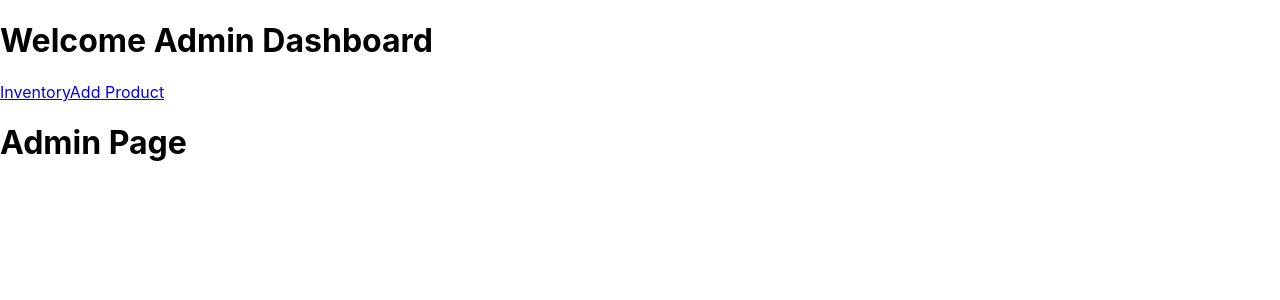
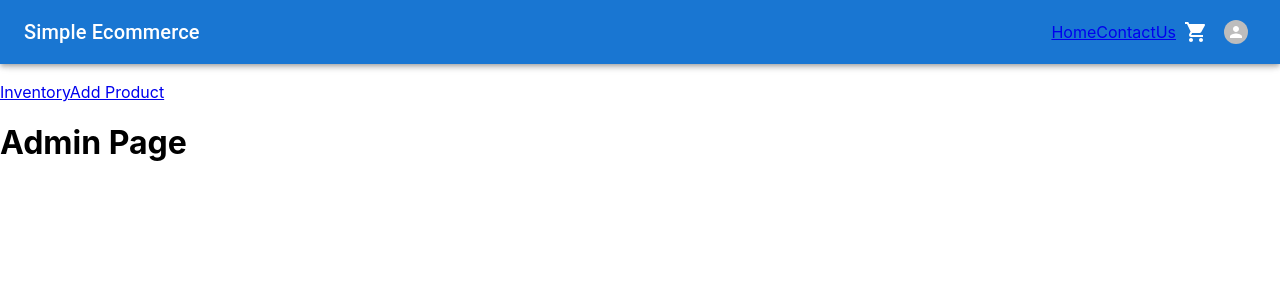
Before and after one commit to Ashab-Asir/e-commarce-app, a React (Create React App) app in the folder client/: page /admin in a window 1280 px wide. Shown: the top 300 px of the page. Built offline with nearby package versions, Linux system fonts and the light colour scheme.

Commit message:
mui component work done

```diff
--- a/client/src/components/Heading/Heading.jsx
+++ b/client/src/components/Heading/Heading.jsx
@@ -7,22 +7,32 @@ import {
 } from "../../api/common/components";
 import CartMenu from "./CartMenu";
 import ProfileMenu from "./ProfileMenu";
+import { CartProvider } from "../../contexts";
+import { Link, NavLink } from "react-router-dom";
 export default function Heading() {
   return (
+    <CartProvider>
       <AppBar>
         <Toolbar position="sticky">
           <Typography variant="h6" component="div" sx={{ flexGrow: 1 }}>
             Simple Ecommerce
           </Typography>
-        <Button href="/" color="inherit">
+          <NavLink to="/" color="inherit">
             Home
-        </Button>
-        <Button href="ContactUs" color="inherit">
+          </NavLink>
+          {/* <Button href="/" color="inherit">
+            Home
+          </Button> */}
+          <NavLink to="contactus" color="inherit">
             ContactUs
-        </Button>
+          </NavLink>
+          {/* <Button href="contactus" color="inherit">
+            ContactUs
+          </Button> */}
           <CartMenu></CartMenu>
           <ProfileMenu></ProfileMenu>
         </Toolbar>
       </AppBar>
+    </CartProvider>
   );
 }
--- a/client/src/components/Heading/ProfileMenu.jsx
+++ b/client/src/components/Heading/ProfileMenu.jsx
@@ -1,10 +1,12 @@
 import { useState } from "react";
 import {
   Avatar,
+  Button,
   IconButton,
   Menu,
   MenuItem,
 } from "../../api/common/components";
+import { Link, NavLink } from "react-router-dom";
 
 export default function ProfileMenu() {
   const [openAdminMenu, setOpenAdminMenu] = useState(false);
@@ -25,9 +27,15 @@ export default function ProfileMenu() {
         anchorOrigin={{ vertical: "top", horizontal: "right" }}
         onClose={toggleAdminMenu}
       >
-        <MenuItem>Dashboard</MenuItem>
-        <MenuItem>Inventory</MenuItem>
-        <MenuItem>Profile</MenuItem>
+        <MenuItem>
+          <Button href="admin/inventory">Inventory</Button>
+        </MenuItem>
+        <MenuItem>
+          <a href="admin/addproducts">Add Product</a>
+        </MenuItem>
+        <MenuItem>
+          <a href="/admin">Profile</a>
+        </MenuItem>
       </Menu>
     </>
   );
--- a/client/src/pages/adminLayout/AdminLayout.jsx
+++ b/client/src/pages/adminLayout/AdminLayout.jsx
@@ -1,13 +1,16 @@
 import React from "react";
 import { NavLink, Outlet } from "react-router-dom";
+import Heading from "../../components/Heading/Heading";
+import { CartProvider } from "../../contexts";
 
 export function AdminLayout() {
   return (
-    <div>
+    <CartProvider>
+      <Heading></Heading>
       <h1>Welcome Admin Dashboard</h1>
       <NavLink to="inventory">Inventory</NavLink>
       <NavLink to="addproducts">Add Product</NavLink>
       <Outlet></Outlet>
-    </div>
+    </CartProvider>
   );
 }
```
Lines whose indentation alone changed are shown as unchanged.
